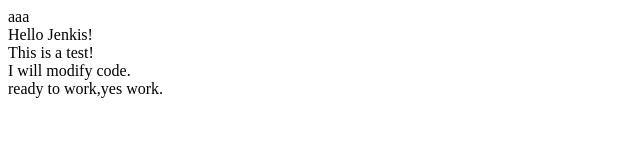
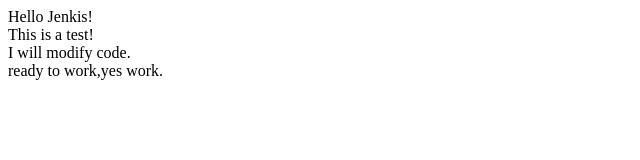
Before and after one commit to 592192890/test-jenkins, a plain HTML site: page index.html in a window 1280 px wide. Shown: the whole page, without its empty margins (0-640 px from the left). Drawn offline with Linux system fonts and the light colour scheme.

Commit message:
test agian

```diff
--- a/index.html
+++ b/index.html
@@ -3,7 +3,6 @@
     <title>hello jenkins</title>
   </head>
   <body>
-	aaa<br>
     Hello Jenkis!<br>
 	This is a test!<br>
 	I will modify code.<br>
```
